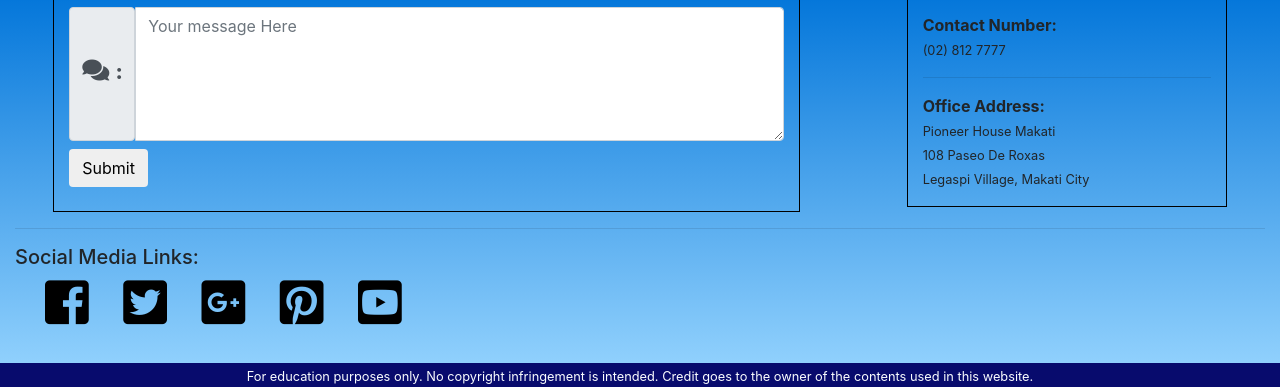
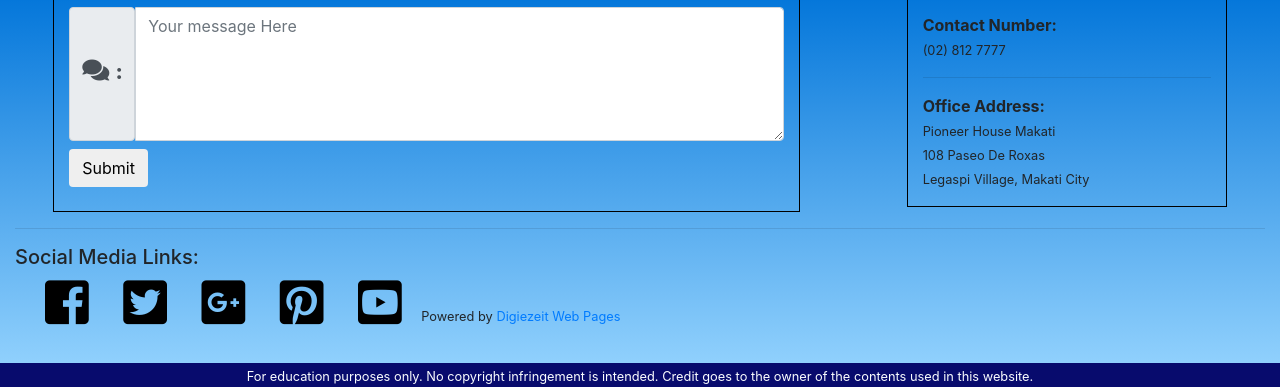
Before and after one commit to louigiesanchez/capstone1, a plain HTML site: page contact.html in a window 1280 px wide. Shown: the part 413-800 px from the top of the page. Drawn offline with nearby package versions, Linux system fonts and the light colour scheme.

Commit message:
linking pages

```diff
--- a/contact.html
+++ b/contact.html
@@ -160,6 +160,7 @@
 							<a class="social-link" href="https://plus.google.com/+PioneerPh" target="_blank"><i class="fab fa-google-plus-square"></i></a>
 							<a class="social-link" href="https://www.pinterest.ph/pioneerph/" target="_blank"><i class="fab fa-pinterest-square"></i></a>
 							<a class="social-link" href="https://www.youtube.com/user/pioneergroup" target="_blank"><i class="fab fa-youtube-square"></i></a>
+							<small>Powered by <a href="https://louigiesanchez.github.io/portfolio">Digiezeit Web Pages</a></small>
 						</div>
 						</div>
 					</div>
```
